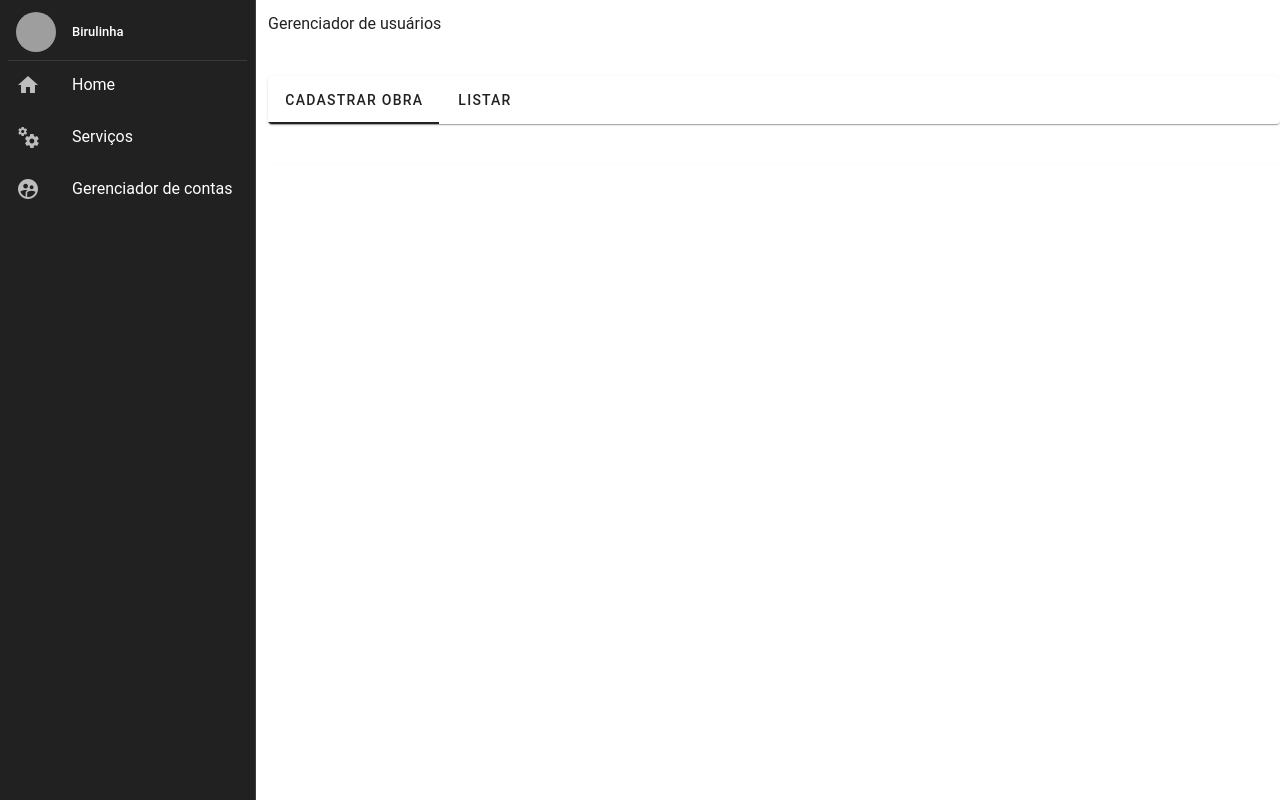
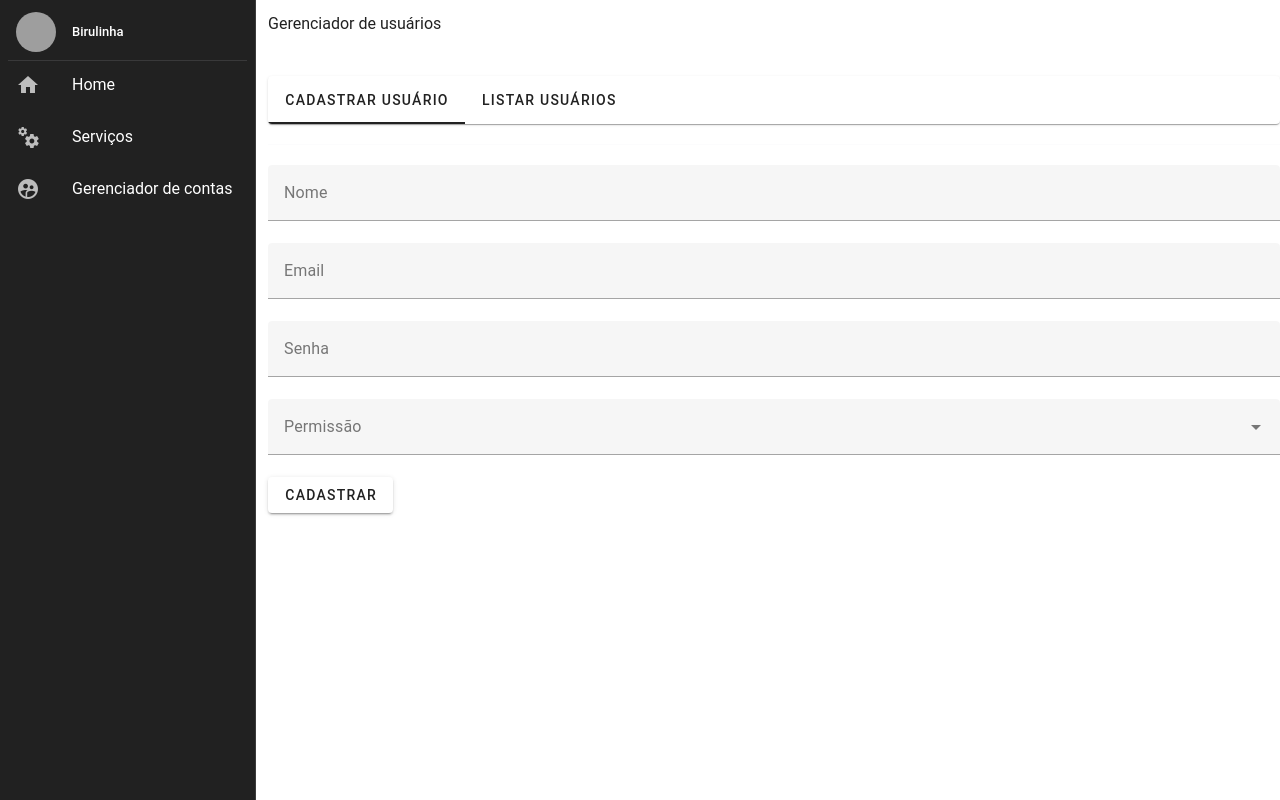
Before and after one commit to lucsduartee/service-management-erp, a Nuxt app: page /accounts-management in a window 1280 px wide. Built offline with nearby package versions, Linux system fonts and the light colour scheme; grey boxes are pictures that could not be loaded.

Commit message:
Adjusts tabs navigation

```diff
--- a/components/tabs.vue
+++ b/components/tabs.vue
@@ -6,7 +6,6 @@ const { pages } = storeToRefs(tabsStore);
 const { name } = useRoute();
 const { selectTab } = tabsStore;
 const tab = ref(null);
-
 const tabs = computed(() => pages.value.find(page => page.name === name));
 </script>
 
@@ -14,11 +13,13 @@ const tabs = computed(() => pages.value.find(page => page.name === name));
   <v-card>
     <client-only>
       <v-tabs v-model="tab" bg-color="dark">
-        <v-tab @click="selectTab(name, tab)" value="createService">
-          Cadastrar Obra
-        </v-tab>
-        <v-tab @click="selectTab(name, tab)" value="listService">
-          Listar
+        <v-tab
+          v-for="([value, tabText], index) in Object.entries(tabs.tabs)"
+          :key="index"
+          :value="value"
+          @click="selectTab(name, tab)"
+        >
+          {{ tabText }}
         </v-tab>
       </v-tabs>
     </client-only>
--- a/pages/accounts-management.vue
+++ b/pages/accounts-management.vue
@@ -2,8 +2,18 @@
   <div>
     <h1 class="mb-10">Gerenciador de usuários</h1>
     <tabs />
-    <v-divider class="my-10" />
-    <accounts-registration-form v-show="selectedTab === 'createAccount'"/>
-    <accounts-table v-show="selectedTab === 'listAccount'" />
+    <v-divider class="my-5" />
+    <accounts-registration-form v-show="selectedTab === 'createUser'"/>
+    <accounts-table v-show="selectedTab === 'listUser'" />
   </div>
 </template>
+
+<script setup>
+import { useTabsStore } from '~/stores/tabs';
+
+const { name } = useRoute();
+const tabsStore = useTabsStore();
+const { pages } = storeToRefs(tabsStore);
+
+const selectedTab = computed(() => pages.value.find(page => page.name === name).selectedTab);
+</script>
--- a/pages/services.vue
+++ b/pages/services.vue
@@ -2,7 +2,7 @@
   <div>
     <h1 class="mb-10">Serviços</h1>
     <tabs />
-    <v-divider class="my-10" />
+    <v-divider class="my-5" />
     <services-registration-form v-show="selectedTab === 'createService'"/>
     <services-table v-show="selectedTab === 'listService'" />
 </div>
@@ -16,6 +16,4 @@ const tabsStore = useTabsStore();
 const { pages } = storeToRefs(tabsStore);
 
 const selectedTab = computed(() => pages.value.find(page => page.name === name).selectedTab);
-console.log('selectedTab', selectedTab)
-
 </script>
--- a/stores/tabs.js
+++ b/stores/tabs.js
@@ -4,17 +4,17 @@ export const useTabsStore = defineStore('tabs', {
       {
         name: 'services',
         selectedTab: 'createService',
-        tabsTitles: {
+        tabs: {
           createService: 'Cadastrar serviço',
           listService: 'Listar serviços',
         },
       },
       {
-        name: 'accountsManagement',
-        selectedTab: '',
-        tabsTitles: {
-          createService: 'Cadastrar usuário',
-          listService: 'Listar usuários',
+        name: 'accounts-management',
+        selectedTab: 'createUser',
+        tabs: {
+          createUser: 'Cadastrar usuário',
+          listUser: 'Listar usuários',
         },
       },
     ],
```
